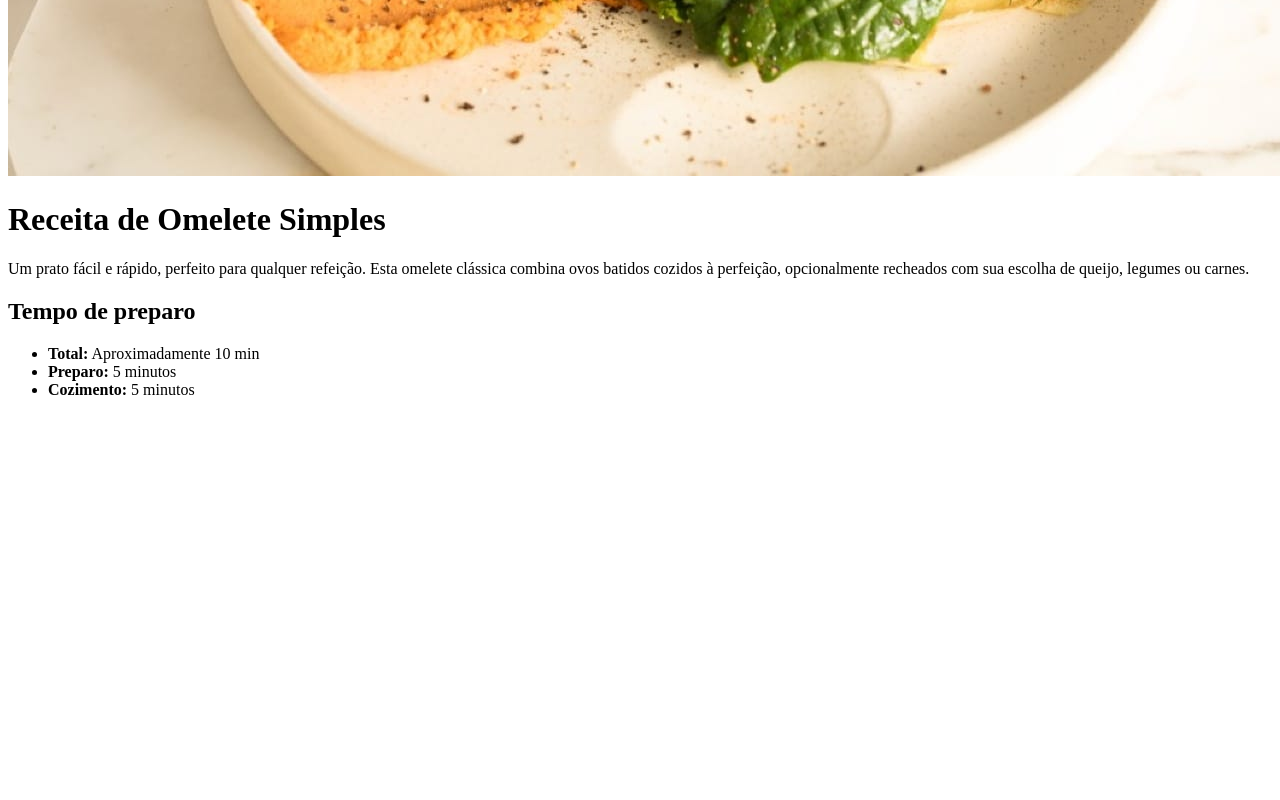
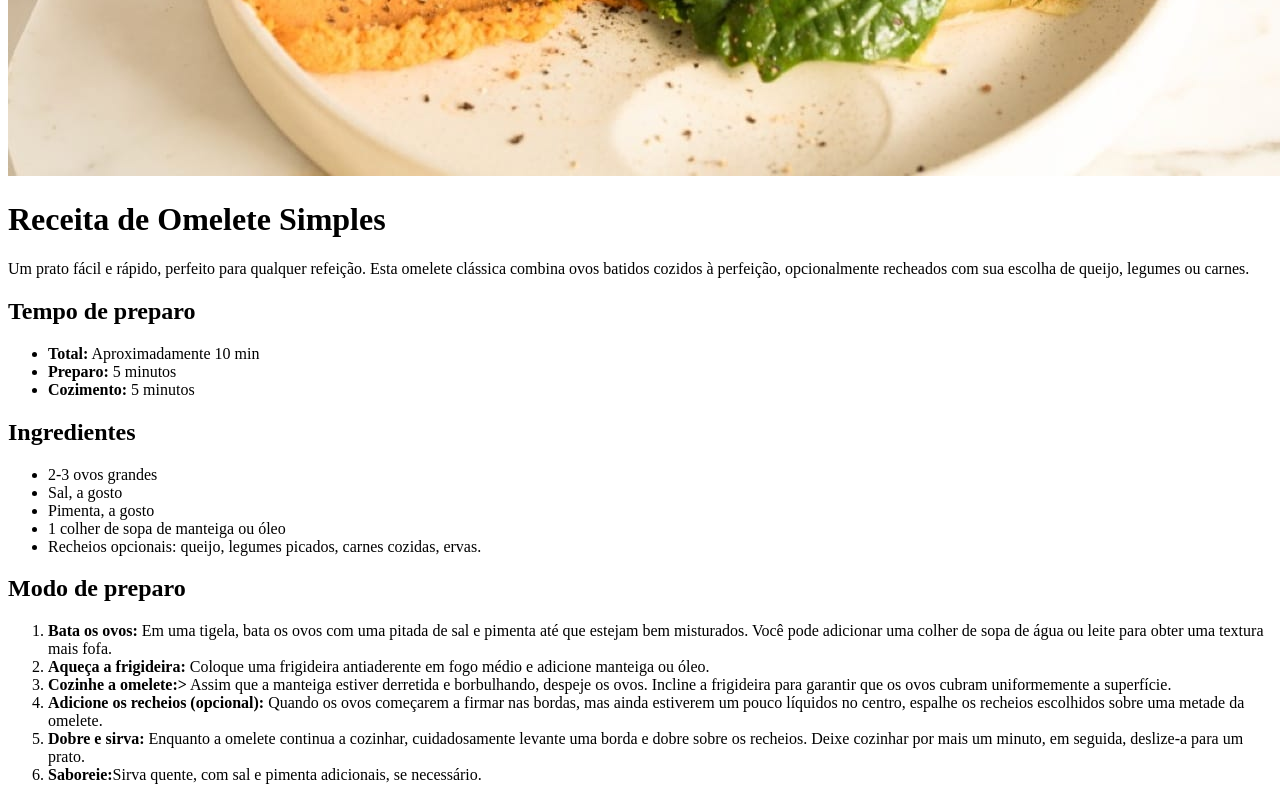
Before and after one commit to Fael011/Receita, a plain HTML site: page index.html in a window 1280 px wide. Shown: the part 432-1232 px from the top of the page. Before the commit the page ends 847 px from the top, so only its background shows below. Drawn offline with Linux system fonts and the light colour scheme.

Commit message:
Desenvolvimento do HTML - conclusão das listas

```diff
--- a/index.html
+++ b/index.html
@@ -25,6 +25,28 @@
                 </li>
             </ul>
         </div>
-    </div>
+        <div>
+            <h2>Ingredientes</h2>
+            <ul>
+                <li>2-3 ovos grandes</li>
+                <li>Sal, a gosto</li>
+                <li>Pimenta, a gosto</li>
+                <li>1 colher de sopa de manteiga ou óleo</li>
+                <li>Recheios opcionais: queijo, legumes picados, carnes cozidas, ervas.</li>
+            </ul>
+        </div>
+        <div>
+            <h2>Modo de preparo</h2>
+            <ol>
+                <li>
+                    <strong>Bata os ovos:</strong> Em uma tigela, bata os ovos com uma pitada de sal e pimenta até que estejam bem misturados. Você pode adicionar uma colher de sopa de água ou leite para obter uma textura mais fofa.
+                </li>
+                <li><strong>Aqueça a frigideira:</strong> Coloque uma frigideira antiaderente em fogo médio e adicione manteiga ou óleo.</li>
+                <li><strong>Cozinhe a omelete:></strong>  Assim que a manteiga estiver derretida e borbulhando, despeje os ovos. Incline a frigideira para garantir que os ovos cubram uniformemente a superfície.</li>
+                <li><strong>Adicione os recheios (opcional):</strong> Quando os ovos começarem a firmar nas bordas, mas ainda estiverem um pouco líquidos no centro, espalhe os recheios escolhidos sobre uma metade da omelete.</li>
+                <li><strong>Dobre e sirva:</strong> Enquanto a omelete continua a cozinhar, cuidadosamente levante uma borda e dobre sobre os recheios. Deixe cozinhar por mais um minuto, em seguida, deslize-a para um prato.</li>
+                <li><strong>Saboreie:</strong>Sirva quente, com sal e pimenta adicionais, se necessário.</li>
+            </ol>
+        </div>
 </body>
 </html>
```
